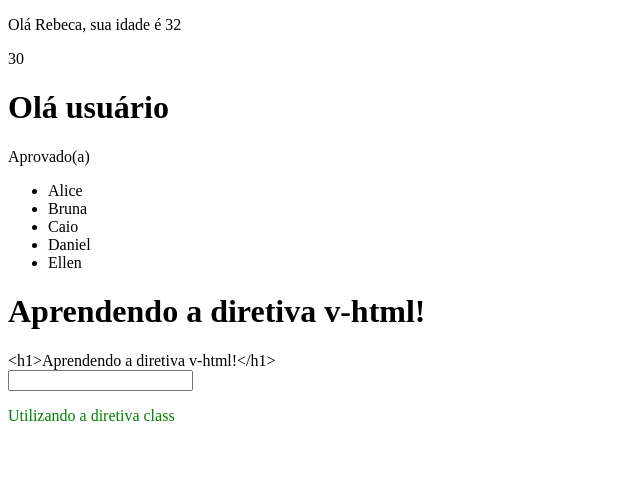
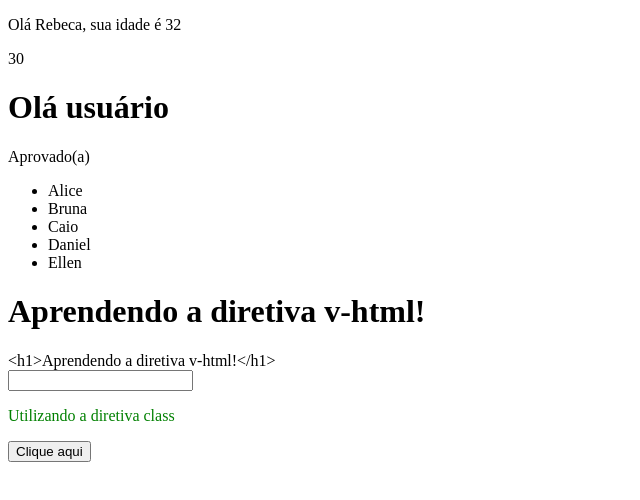
Before and after one commit to Guilherme-Ferreira-Tombini/vue-preject-initial, a Vue app: page / in a window 1280 px wide. Shown: the top 500 px of the page, without its empty margins (0-640 px from the left). Built offline with nearby package versions, Linux system fonts and the light colour scheme.

Commit message:
trabalhando com eventos de clique

```diff
--- a/src/App.vue
+++ b/src/App.vue
@@ -7,6 +7,7 @@
   import Exemplo04 from './componentes/Exemplo04HTML.vue';
   import Exemplo05 from './componentes/Exemplo05Model.vue';
   import Exemplo06 from './componentes/Exemplo06Classe.vue';
+  import Exemplo07 from './componentes/Exemplo07Clique.vue';
  </script>
 
 <!-- HTML -->
@@ -17,4 +18,5 @@
     <Exemplo04/>
     <Exemplo05/>
     <Exemplo06/>
+    <Exemplo07/>
  </template>
--- /dev/null
+++ b/src/componentes/Exemplo07Clique.vue
@@ -0,0 +1,11 @@
+<!-- SCRIPT -->
+<script setup>
+    function mensagem(){
+        alert('Trabalhando com eventos de clique!');
+    }
+</script>
+
+<!-- HTML -->
+ <template>
+    <button @click="mensagem">Clique aqui</button>
+ </template>
```
